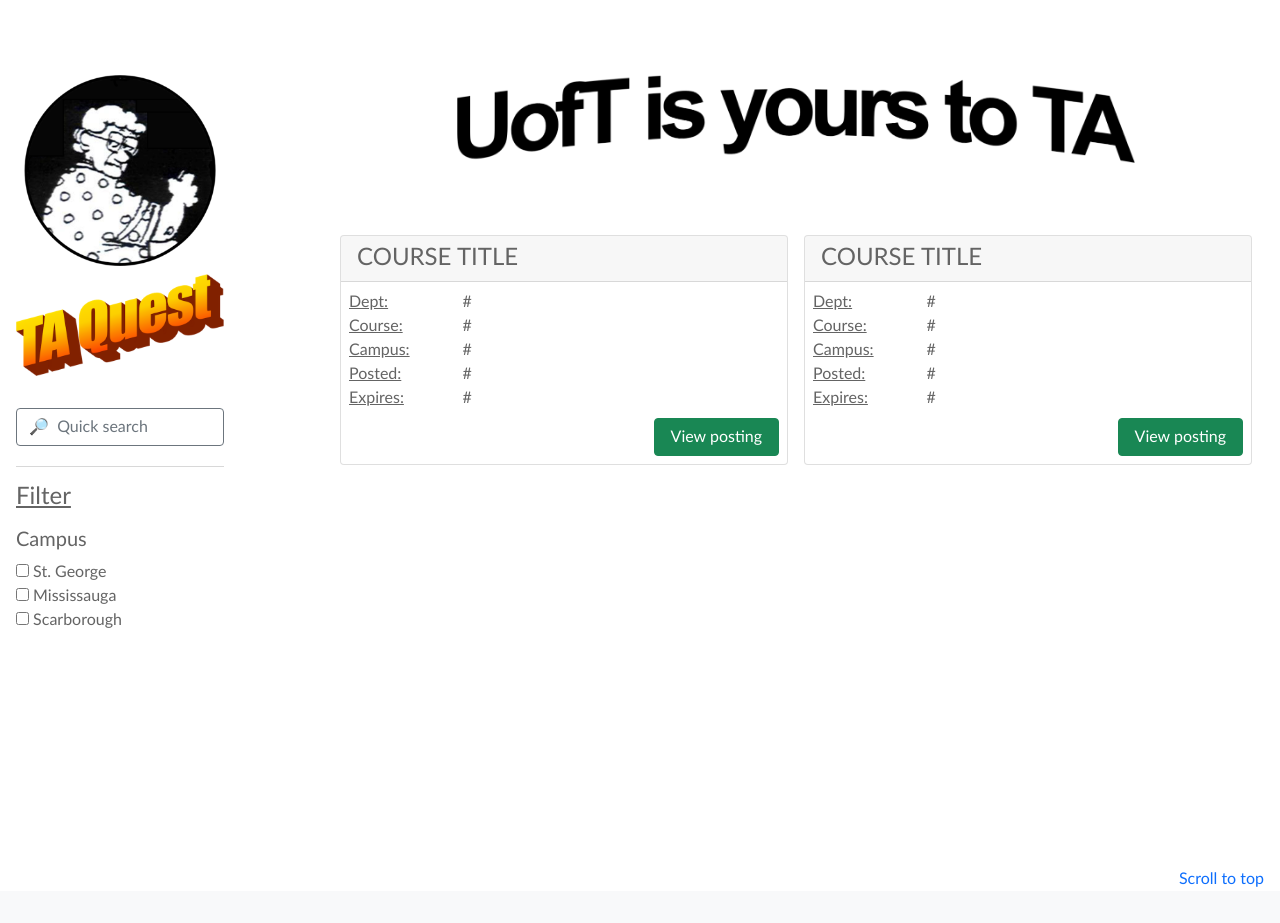
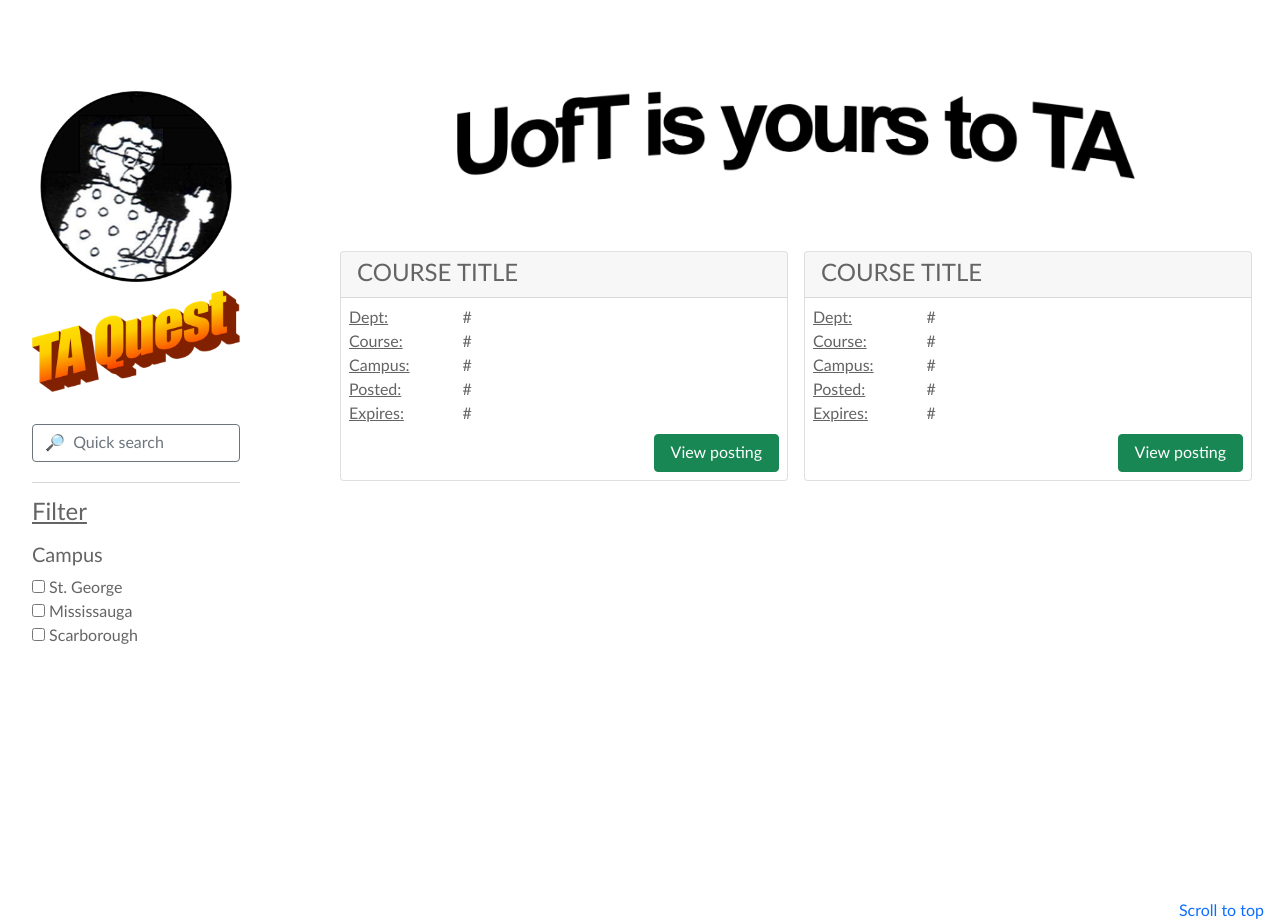
Before and after one commit to irahorecka/ta-notify, a Flask app: page / in a window 1280 px wide. Shown: the part 16-939 px from the top of the page. Before the commit the page ends 903 px from the top, so only its background shows below. Run offline with Flask 2, Linux system fonts and the light colour scheme; some libraries are stand-ins or nearby versions.

Commit message:
update css

```diff
--- a/webapp/static/css/main.css
+++ b/webapp/static/css/main.css
@@ -29,8 +29,16 @@
 
 main {
     margin: 35px auto 0;
-    padding: 1rem;
+    padding: 2rem 1rem;
     max-width: var(--max-width);
+}
+
+aside {
+    margin-left: 1rem;
+}
+
+.btn-sm {
+    font-size: medium;
 }
 
 .w-55 {
```
